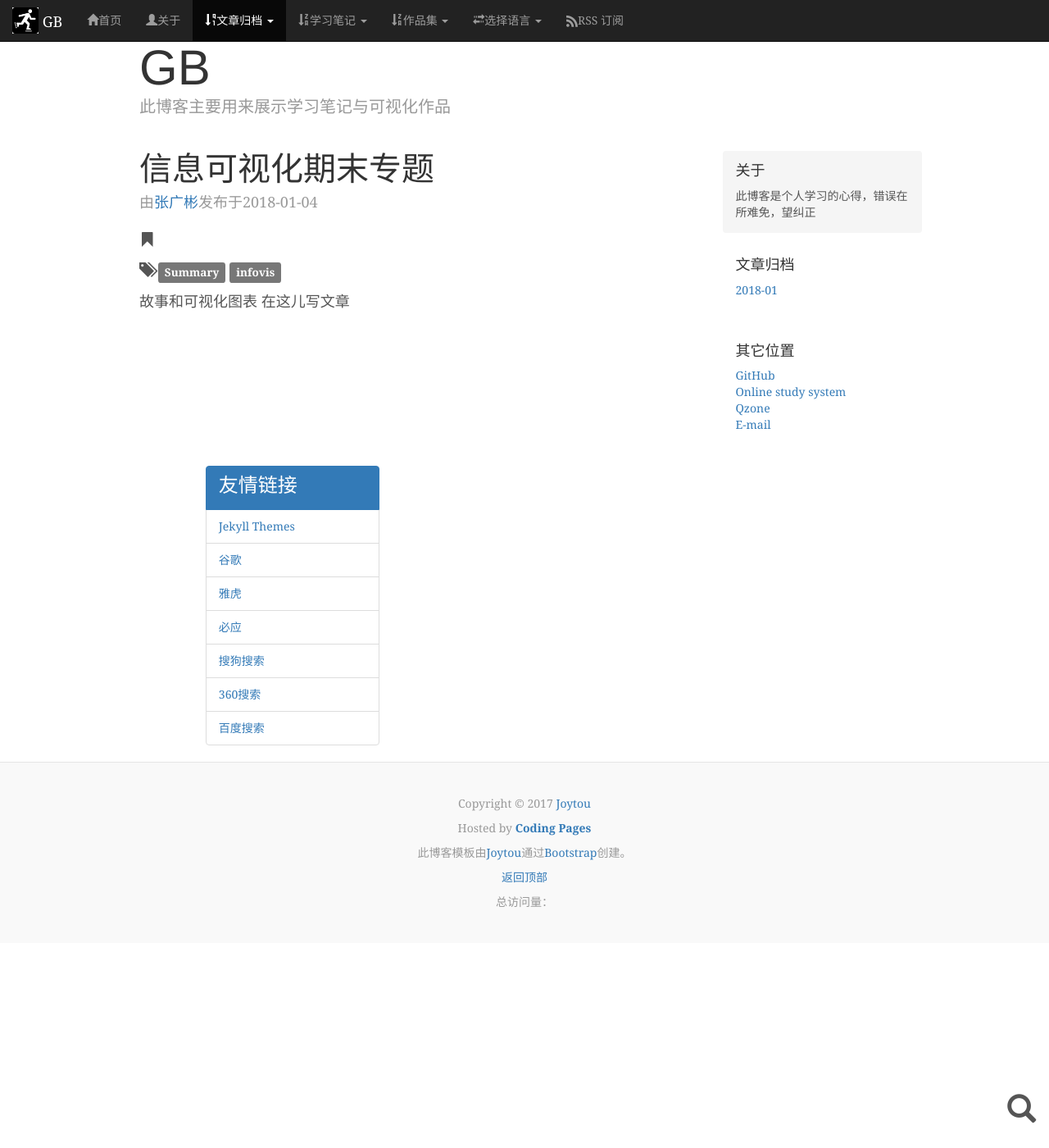
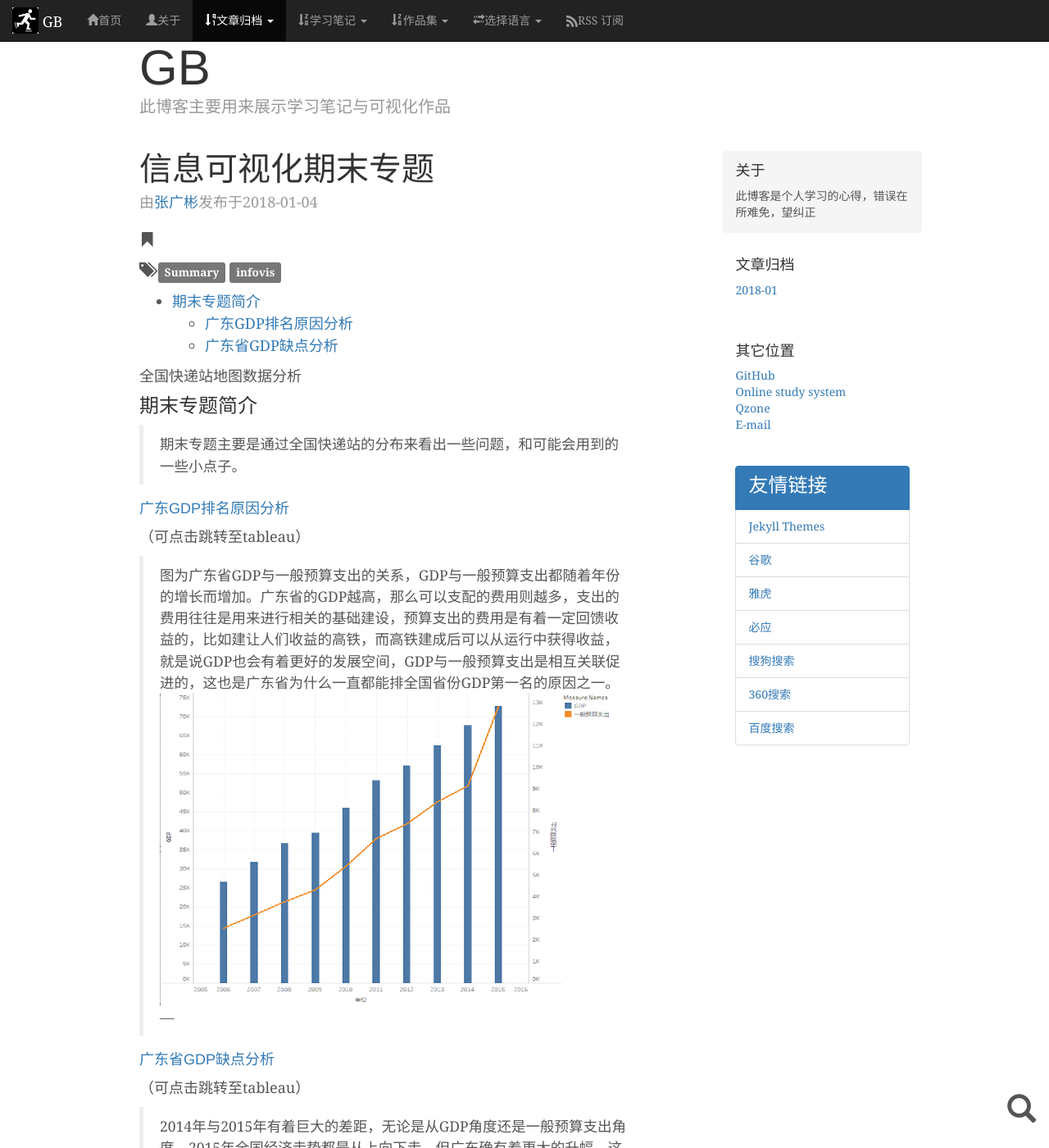
Before and after one commit to zdnfzgb/zdnfzgb.github.io, a Jekyll site: the page built from _posts/2018-01-04-作品集可视化期末专题.md, in a window 1280 px wide and 1400 px high. Shown: the whole window at 82% size. Built offline with Jekyll 4.4.1, drawn with Linux system fonts in a browser that asks for light colours; some web fonts are replaced; comment, search, counter and statistics services are not loaded; a style sheet for code colours, icons or effects is not loaded; some of the changed text lies outside the part shown.

Commit message:
期末文章

```diff
--- a/_posts/2018-01-04-作品集可视化期末专题.md
+++ b/_posts/2018-01-04-作品集可视化期末专题.md
@@ -11,6 +11,29 @@ tags: [Summary,infovis]
 * content
 {:toc}
 
-故事和可视化图表
+全国快递站地图数据分析
 <!-- more -->
-在这儿写文章
+
+### 期末专题简介
+>   期末专题主要是通过全国快递站的分布来看出一些问题，和可能会用到的一些小点子。
+
+
+
+#### [广东GDP排名原因分析](https://public.tableau.com/views/GDP_202/1_1?:embed=y&:display_count=yes)
+（可点击跳转至tableau）
+>   图为广东省GDP与一般预算支出的关系，GDP与一般预算支出都随着年份的增长而增加。广东省的GDP越高，那么可以支配的费用则越多，支出的费用往往是用来进行相关的基础建设，预算支出的费用是有着一定回馈收益的，比如建让人们收益的高铁，而高铁建成后可以从运行中获得收益，就是说GDP也会有着更好的发展空间，GDP与一般预算支出是相互关联促进的，这也是广东省为什么一直都能排全国省份GDP第一名的原因之一。
+![image](https://github.com/zdnfzgb/zdnfzgb.github.io/blob/master/img-tableau/%E6%8E%92%E5%90%8D%E5%88%86%E6%9E%90.png?raw=true)
+---
+
+
+
+#### [广东省GDP缺点分析](https://public.tableau.com/views/GDP_203/1?:embed=y&:display_count=yes)
+（可点击跳转至tableau）
+>   2014年与2015年有着巨大的差距，无论是从GDP角度还是一般预算支出角度，2015年全国经济走势都是从上向下走，但广东确有着更大的升幅。这主要与2015年广东政府抓住的创新驱动有关，其中最出名的是大家都听说过的互联网+，抓住信息制造业在2015年可谓是重头戏，就是因为如此15年才有如此成就。但是在抓住信息制造业的同时也就说明了其他方面的资源会相对应的减少，需要调配更多资源到信息制造业去，有种较为偏见的说法，广东的GDP大幅上升就是牺牲了部分人社会利益换来的，所以我们要把目光放到保障人民的生活质量中，不能因GDP提升这个“小”失了人民群众这个“大”。
+![image](https://github.com/zdnfzgb/zdnfzgb.github.io/blob/master/img-tableau/%E7%BC%BA%E7%82%B9%E5%88%86%E6%9E%90.png?raw=true)
+---
+
+
+
+
+Tableau中的数据均来自 [中华人民共和国国家统计局](http://www.stats.gov.cn/)
```
Also changed, not shown: img-tableau/全国快递.png (added).
